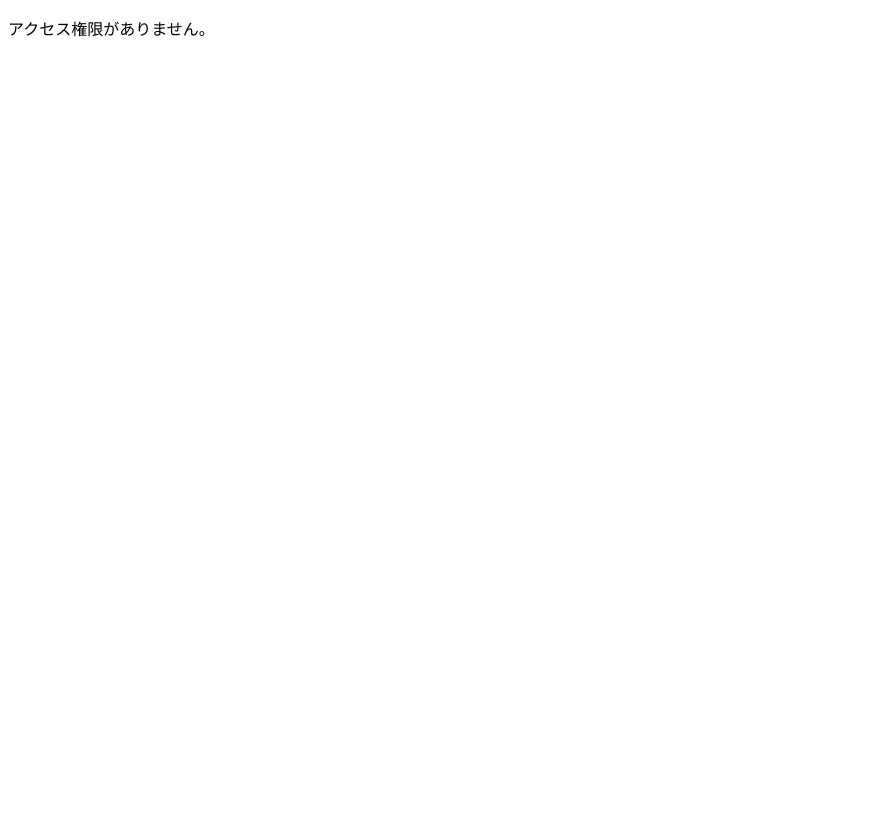
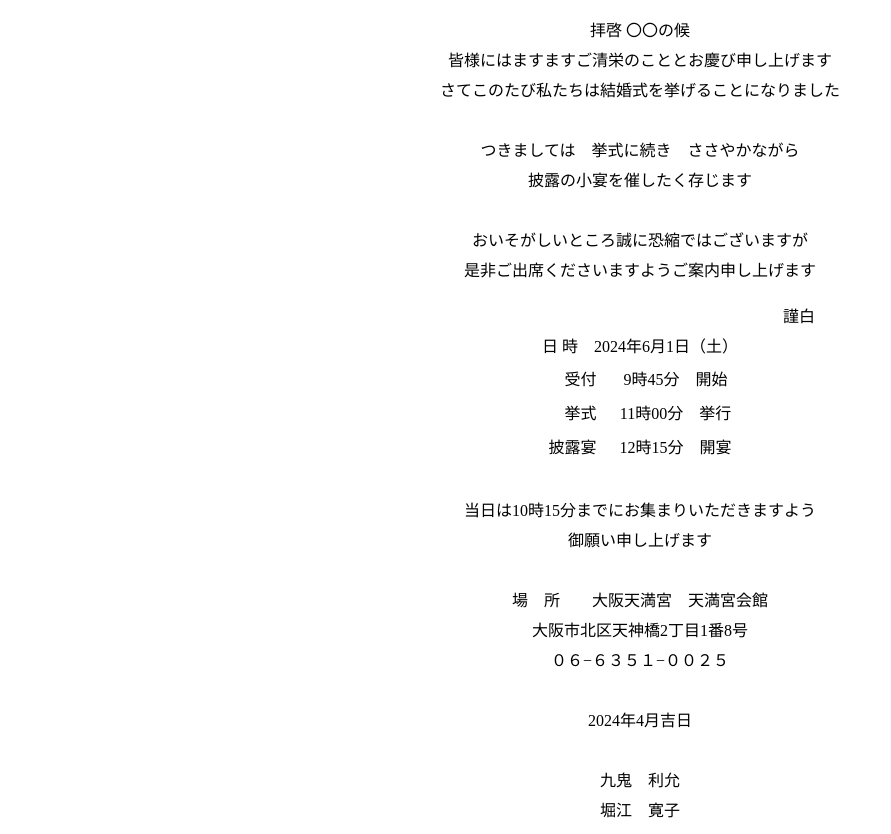
Before and after one commit to Wedding-Invite-Kuki/Wedding-invite-2024, a plain HTML site: page index.html in a window 1280 px wide. Shown: the whole page, without its empty margins (0-891 px from the left). Before the commit the page ends 800 px from the top, so only its background shows below. Drawn offline with Linux system fonts and the light colour scheme.

Commit message:
Update index.html

```diff
--- a/index.html
+++ b/index.html
@@ -3,24 +3,38 @@
     <head>
         <meta charset="UTF-8">
         <title>結婚式のご案内</title>
+        <!-- ビューポート設定を追加 -->
+        <meta name="viewport" content="width=device-width, initial-scale=1.0">
         <style>
             .center {
                 text-align: center;
                 line-height: 30px;
             }
             .right-align, .greeting {
-        display: block; /* ブロック要素として扱う */
-        margin: 0 auto; /* 中央寄せ */
-        text-align: right; /* 右寄せ */
-        width: 350px; /* 最大幅の設定 */
+                display: block;
+                margin: 0 auto;
+                text-align: right;
+                width: 350px;
             }
             table.center-table {
                 margin-left: auto;
                 margin-right: auto;
             }
             td.right-align-text {
-        text-align: right; /* 文字を右揃えに */
-        padding-right: 20px; /* 右端との間隔 */
+                text-align: right;
+                padding-right: 20px;
+            }
+            /* フォントサイズ調整 */
+            body {
+                font-size: 16px; /* ベースのフォントサイズ */
+            }
+            @media (max-width: 600px) {
+                body {
+                    font-size: 14px; /* スマホ用に少し小さめのフォントサイズに */
+                }
+                .right-align, .greeting {
+                    width: auto; /* スマホでは幅を自動調整 */
+                }
             }
         </style>
         </head>
@@ -53,15 +67,3 @@
 </div>
 </body>
 </html>
-
-
-<script>
-    document.addEventListener('DOMContentLoaded', (event) => {
-        const queryParams = new URLSearchParams(window.location.search);
-        const accessKey = queryParams.get('accessKey');
-
-        if (accessKey !== '0gqh4g-088') {
-            document.body.innerHTML = '<p>アクセス権限がありません。</p>';
-        }
-    });
-</script>
```
Lines whose indentation alone changed are shown as unchanged.
